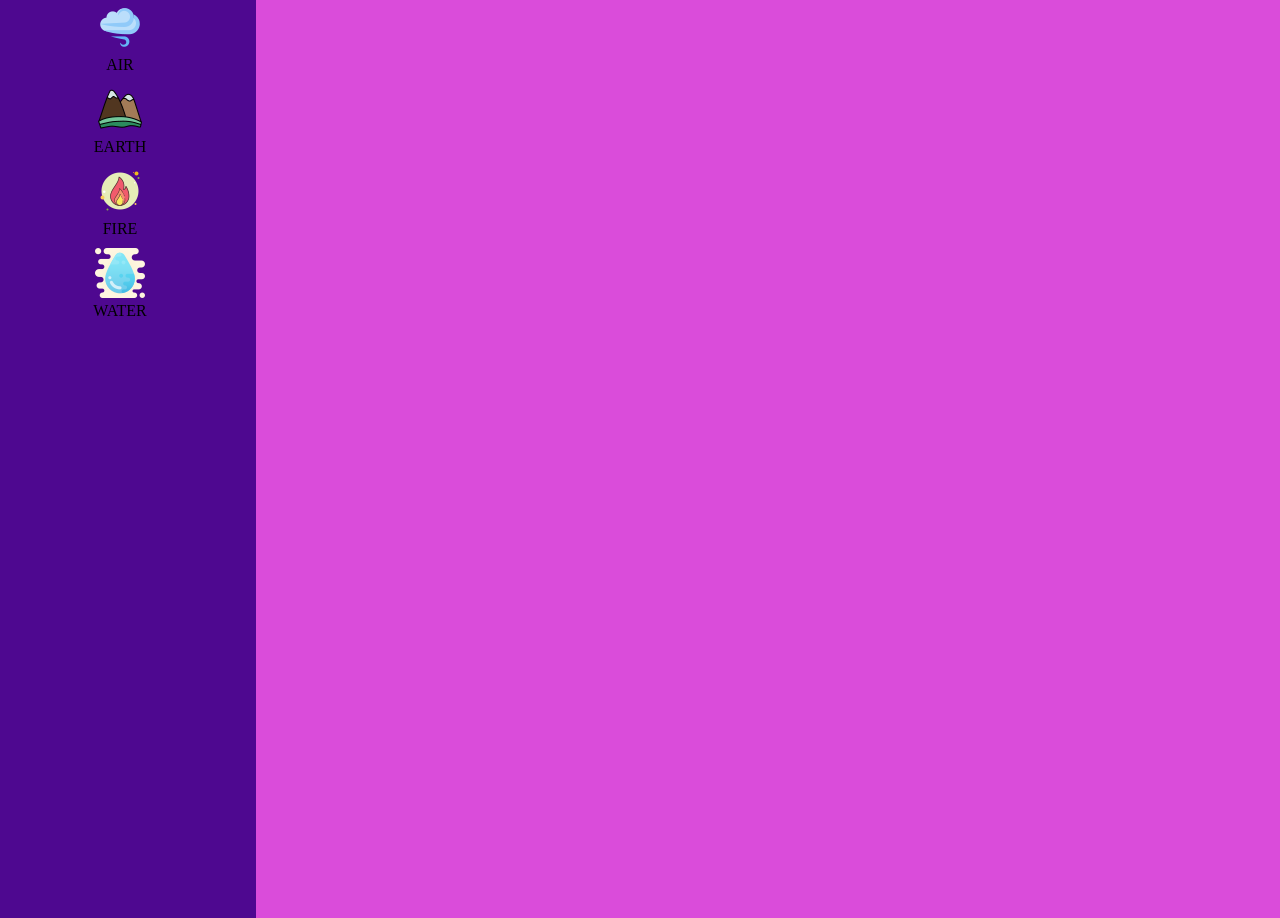
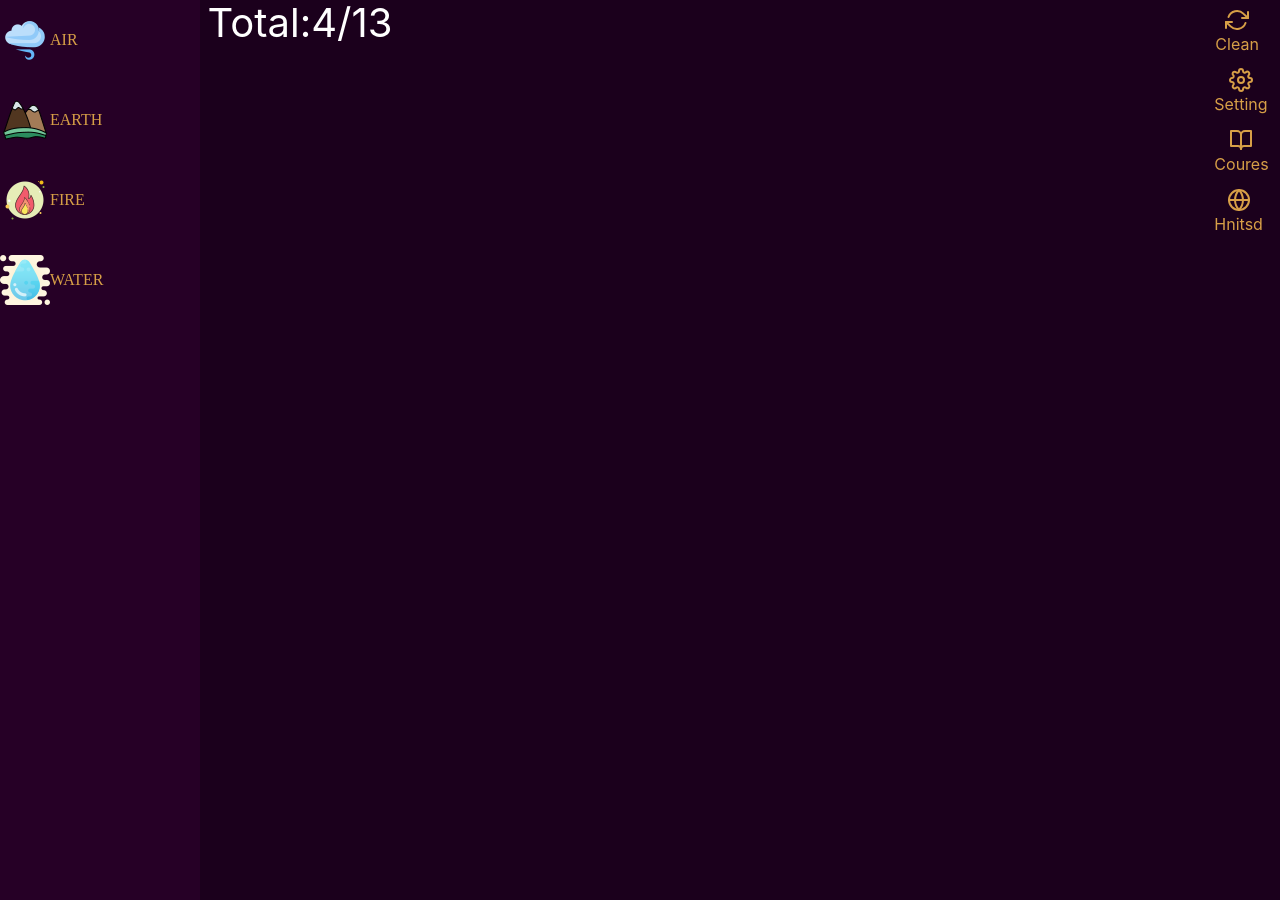
Before and after one commit to 17021110/tuan22, a React (Create React App) app: page / in a window 1280 px wide. Built offline with nearby package versions, Linux system fonts and the light colour scheme.

Commit message:
demo drag and drop
demo drag and drop

```diff
--- a/package.json
+++ b/package.json
@@ -6,14 +6,18 @@
     "@testing-library/jest-dom": "^4.2.4",
     "@testing-library/react": "^9.5.0",
     "@testing-library/user-event": "^7.2.1",
+    "bootstrap": "^4.5.2",
     "immutability-helper": "^3.1.1",
     "lodash": "^4.17.20",
     "prop-types": "^15.7.2",
     "react": "^16.13.1",
+    "react-bootstrap": "^1.3.0",
     "react-dnd": "^11.1.3",
     "react-dnd-html5-backend": "^11.1.3",
     "react-dom": "^16.13.1",
-    "react-scripts": "3.4.3"
+    "react-feather": "^2.0.8",
+    "react-scripts": "3.4.3",
+    "uuid": "^8.3.1"
   },
   "scripts": {
     "start": "react-scripts start",
--- a/src/App.css
+++ b/src/App.css
@@ -1,5 +1,6 @@
 .App {
   text-align: center;
+  display: flex;
 }
 
 .App-logo {
--- a/src/App.js
+++ b/src/App.js
@@ -8,66 +8,13 @@ import SideBar from "./components/SideBar";
 import Container from "./components/Container";
 import _ from "lodash";
 import "./App.css";
+import Homepage from "./components/Homepage";
+import { data } from "./components/data";
 // import { data } from "./components/data";
 
 function App() {
-  const [list, setList] = useState([
-    {left:null,top:null,
-      condition: "",
-      name: "AIR",
-      img: "air.png",
-      show: true
-    },
 
-    {left:null,top:null,
-      condition: "",
-      name: "EARTH",
-      img: "earth.png",
-      show: true
-    },
-    {left:null,top:null,
-      condition: "",
-      name: "FIRE",
-      img: "fire.png",
-      show: true
-    },
-    {left:null,top:null,
-      condition: "",
-      name: "WATER",
-      img: "water.png",
-      show: true
-    },
-    {left:null,top:null,
-      condition: "AIR AIR",
-      name: "PRESSURE",
-      img: "pressure.png",
-      show: false
-    },
-    {left:null,top:null,
-      condition: "FIRE FIRE",
-      name: "ENERGY",
-      img: "energy.png",
-      show: false
-    },
-    {left:null,top:null,
-      condition: "WATER WATER",
-      name: "SEA",
-      img: "sea.png",
-      show: false
-    },
-    {left:null,top:null,
-      condition: "EARTH SEA",
-      name: "PLANET",
-      img: "planet.png",
-      show: false
-    },
-    {left:null,top:null,
-      condition: "FIRE WATER",
-      name: "STEAM",
-      img: "steam.png",
-      show: false
-    }
-  ]);
+  const [list, setList] = useState(data);
   const show = item => {
     let indexList = _.findIndex(list, o=>o.name === item.name );
     setList([
@@ -75,7 +22,7 @@ function App() {
       {...item, show: true, },
       ..._.slice(list, indexList + 1)
     ]);
-    console.log(indexList, item.name);
+
   };
   return (
     <div className="App">
@@ -84,6 +31,7 @@ function App() {
         <Container listItem={list} show={show} />
         <SideBar listItems={list} />
       </DndProvider>
+      {/* <Homepage></Homepage> */}
     </div>
   );
 }
--- a/src/components/Container.js
+++ b/src/components/Container.js
@@ -4,77 +4,108 @@ import ItemTypes from "./ItemTypes";
 import Item from "./Items";
 import { data } from "./data";
 import _ from "lodash";
+import Homepage from "./Homepage";
 
 const Container = ({ listItem, show, hideSourceOnDrag }) => {
   const [list, setList] = useState([]);
+  const newlist = listItem.filter(l => l.show===true);
+  const length=newlist.length;
+  const legth1=listItem.length;
+  console.log(length)
+  // console.log(listItem)
+  // const [id,setId]=useState('');
   const [hasDropped, setHasDropped] = useState(false);
   const [, drop] = useDrop({
     accept: ItemTypes.ITEM,
     drop(item, monitor) {
       const didDrop = monitor.didDrop();
+      // console.log(didDrop)
       if (didDrop) {
-        // console.log('drop')
+        console.log('drop')
+
         return;
 
       }
-
-      // moveItem(addItem,left,top);
-      // if (item.source === "list") {
-      //   setList(list.concat({ ...item, source: "dustbin" }));
-      // }
       const delta = monitor.getClientOffset();
+      // console.log('tuan',delta)
       const left = Math.round(delta.x);
+      const id=list.length+50;
       const top = Math.round(delta.y);
       if (item.source === "dustbin") {
-        moveItem(item, left, top);
-        console.log('an')
+        if(left>300&&left<=1450 ){
+        moveItem(item, left, top,id);
         return;
       }
+      else  {
+
+        removeItem(item,id)
+
+      }
+      }
       if (item.source === "list") {
-        addItem(item, left, top);
-        console.log('tuan')
+        // const id1=list.length+50;
+        // setId(id1);
+        addItem(item, left, top,id);
+
       }
 
       setHasDropped(true);
-      return undefined;
+       return undefined;
     },
     collect: monitor => ({
       isOver: monitor.isOver(),
       isOverCurrent: monitor.isOver({ shallow: true })
     })
   });
-  const addItem = (item, left, top) => {
-    setList(list.concat({ ...item, source: "dustbin", left, top }));
+  const addItem = (item, left, top,id) => {
+
+
+
+    setList(list.concat({ ...item, source: "dustbin", left, top,id }));
+
+
   };
   const moveItem = (item, left, top) => {
-    console.log('dichuyen')
-    let index = _.findIndex(list, { name: item.name });
+    console.log(list)
+    console.log(item)
+    let index =_.findIndex(list,o=>o.id===item.id)
+    console.log(index)
     setList(
       [
         ..._.slice(list, 0, index),
-        { ...item, source: "dustbin", left, top },
+        { ...item, source: "dustbin", left, top},
         ..._.slice(list, index + 1)
       ]
     );
+
   };
-  // const [boxes,setBoxes] = useState(list);
-  // const moveItem = (item,left,top) => {
-  //   setList(
-  //     update(list,{
-  //       [item]: {
-  //         $merge: {...item,left,top}
-  //       }
-  //     })
-  //   );
-  // };
+  const removeItem=(item,id)=>{
+    // console.log(item)
+    // console.log(id)
+    // console.log(list)
+    let indexList = _.findIndex(list, o=>o.id === item.id );
+    console.log(indexList)
+    list.splice(indexList,1)
+    // console.log(list)
+
+
+  }
+
+  const remoteAllitems=()=>{
+    // console.log('xoa het')
+    // console.log(list)
+    setList([]);
+
+  }
   const CombinDrop = (item_first, item_second) => {
     let a = item_first.name + " " + item_second.name;
     let b = _.find(data, item => a === item.condition);
-    // console.log("asdas",item_first.left);
+
     return b;
   };
   const combine = (item_first, item_second) => {
     const combineItem = CombinDrop(item_first, item_second);
+    const combineItem1= CombinDrop(item_second,item_first)
     if (combineItem) {
       let indexList = _.lastIndexOf(list, item_first);
       let newItem = [
@@ -93,6 +124,26 @@ const Container = ({ listItem, show, hideSourceOnDrag }) => {
       setList([...newItem]);
       show(combineItem);
     }
+    else{
+      if(combineItem1){
+        let indexList1 = _.lastIndexOf(list, item_first);
+        let newItem1 = [
+          ..._.slice(list, 0, indexList1),
+          {
+            ...combineItem1,
+            source: "dustbin",
+            left: item_first.left,
+            top: item_first.top,
+            type: ItemTypes.ITEM
+          },
+          ..._.slice(list, indexList1 + 1)
+        ];
+
+        console.log(newItem1);
+        setList([...newItem1]);
+        show(combineItem1);
+      }
+    }
 
     hasDropped && console.log(list);
   };
@@ -102,7 +153,7 @@ const Container = ({ listItem, show, hideSourceOnDrag }) => {
 
       {listItem.length !== 0 &&
         list.map((item, index) => {
-          const { left, top } = item;
+          const { left, top,id } = item;
           return (
             <Item
               key={index}
@@ -112,10 +163,17 @@ const Container = ({ listItem, show, hideSourceOnDrag }) => {
               left={left}
               top={top}
               hideSourceOnDrag={hideSourceOnDrag}
+              id={id}
             />
+
           );
         })}
       {hasDropped && setHasDropped(false)}
+      <div className='total'>Total:{length}/{legth1}</div>
+        <Homepage
+
+          remote={remoteAllitems}
+        />
     </div>
   );
 };
--- /dev/null
+++ b/src/components/Homepage.js
@@ -0,0 +1,83 @@
+import React, { useState } from 'react'
+import '../App.css';
+import { Nav, ButtonGroup, Button, Modal, Form, Col, Image } from 'react-bootstrap';
+import 'bootstrap/dist/css/bootstrap.min.css';
+import * as Icon from 'react-feather';
+
+
+const Homepage=props=>{
+    const [modalShow1, setModalShow1] = useState(false);
+
+    return (
+        <div className='col-1' style={{ backgroundColor: '#1b001c', display: "block", justifyContent: 'space-between',position:'absolute',right:'0px' }} >
+            <div className='col-1' style={{ height: '900px', }}>
+
+                <ButtonGroup style={{ display: "block" }}>
+                    <Button style={{ height: '60px', backgroundColor: '#1b001c', borderRadius: '0px', border: '0px', color: '#d79f47' }} onClick={props.remote} >
+                        <Icon.RefreshCw />
+                        <div>
+                            <span>Clean</span>
+                        </div>
+                    </Button>
+                    <Button style={{ height: '60px', backgroundColor: '#1b001c', borderRadius: '0px', border: '0px', color: '#d79f47' }} onClick={() => setModalShow1(true)}>
+                        <Icon.Settings />
+                        <div>
+                            <span>Setting</span>
+                        </div>
+                    </Button>
+
+
+                    <Modal
+
+                        show={modalShow1}
+                        onHide={() => setModalShow1(false)}
+
+                    >
+                        <Modal.Header style={{ backgroundColor: '#fcce84', border: '0px' }}>
+                            <Modal.Title id="contained-modal-title-vcenter" >
+                                <div className='col-12' style={{ display: 'flex', justifyContent: 'flex-start' }}>
+                                    <Button style={{ height: '50px', width: '50px', backgroundColor: '#927be3', alignItems: 'center', justifyContent: "center", alignContent: 'center', display: "flex", borderRadius: '5px', marginLeft: '-35px', color: 'white' }} onClick={() => setModalShow1(modalShow1 => !modalShow1)}>
+                                        <Icon.XCircle></Icon.XCircle>
+                                    </Button>
+                                    <div className='col-10 mx-auto' ><h4 style={{ justifyContent: "center", alignContent: 'center', display: "flex", }}>SETTINGS</h4></div>
+                                </div>
+                            </Modal.Title>
+                        </Modal.Header>
+                        <Modal.Body style={{ backgroundColor: '#f8c46b' }}>
+                            <ButtonGroup vertical className='col-12'>
+                                {/* <Button className="col-sm-10 mx-auto  mb-2" variant="secondary" size="lg">left</Button> */}
+                                <div className='col-sm-10 mx-auto mb-2' style={{ justifyContent: 'space-between', display: "flex" }}>
+                                    <Button className='col-sm-3'>left</Button>
+                                    <Button className='col-sm-3'>left</Button>
+                                </div>
+                                <Button className="col-sm-10 mx-auto  mb-2" variant="secondary" size="lg">Middle</Button>
+                                <Button className="col-sm-10 mx-auto mb-2" variant="secondary" size="lg">Right</Button>
+                                <Button className="col-sm-10 mx-auto mb-2" variant="secondary" size="lg">Right</Button>
+
+                            </ButtonGroup>
+                        </Modal.Body>
+                        <Modal.Footer style={{ backgroundColor: '#f8c46b', border: '0px' }}>
+
+                        </Modal.Footer>
+                    </Modal>
+
+                    <Button style={{ height: '60px', backgroundColor: '#1b001c', borderRadius: '0px', border: '0px', color: '#d79f47' }}>
+                        <Icon.BookOpen />
+                        <div>
+                            <span>Coures</span>
+                        </div>
+                    </Button>
+                    <Button style={{ height: '60px', backgroundColor: '#1b001c', borderRadius: '0px', border: '0px', color: '#d79f47' }}>
+                        <Icon.Globe />
+                        <div>
+                            <span>Hnitsd</span>
+                        </div>
+                    </Button>
+
+                </ButtonGroup>
+            </div>
+
+        </div >
+    )
+}
+export default  Homepage;
--- a/src/components/Items.js
+++ b/src/components/Items.js
@@ -3,10 +3,10 @@ import { useDrag, useDrop } from "react-dnd";
 import ItemTypes from "./ItemTypes";
 import "./style.css";
 
-const Item = ({ item, source, combine, hideSourceOnDrag, left, top}) => {
-  // const initialItem = {}
+const Item = ({ item, source, combine, hideSourceOnDrag, left, top,id}) => {
+
   const [{isDragging, canDrag}, drag] = useDrag({
-    item: { type: ItemTypes.ITEM, name: item.name, img: item.img,source,left,top},
+    item: { type: ItemTypes.ITEM, name: item.name, img: item.img,source,left,top,id},
     collect: monitor => ({
       canDrag : monitor.canDrag(),
       isDragging : monitor.isDragging(),
@@ -23,10 +23,8 @@ const Item = ({ item, source, combine, hideSourceOnDrag, left, top}) => {
       )
       return
       combineItem()
+      setHasDropped(true);
 
-      console.log("item", left);
-      setHasDropped(true);
-      // combine(dispatch({type:'ADD'}))
     },
     collect: monitor => ({
       dropItem: monitor.getItem(),
@@ -38,15 +36,7 @@ const Item = ({ item, source, combine, hideSourceOnDrag, left, top}) => {
     combine(item, dropItem);
   };
 
-  // const reducer = (item,action) => {
-  //   switch(action.type){
-  //     case 'ADD':
-  //       return <img src={require('../Images/water.png')} alt="anh" />;
-  //     default:
-  //       return initialItem;
-  //   }
-  // }
-  // const [,dispatch] = useReducer(reducer,initialItem);
+
 
 
 hideSourceOnDrag = source === "dustbin" ? true:false
@@ -58,12 +48,12 @@ hideSourceOnDrag = source === "dustbin" ? true:false
   let refType = canDrag ? drag : drop
 
   return (
-    <div>
+
       <div ref={refType} className="items" style={{left,top}}>
         <img src={require("../Images/" + item.img)} alt="anh" />
         <div className="text">{item.name}</div>
       </div>
-    </div>
+
   );
 };
 export default Item;
--- a/src/components/data.js
+++ b/src/components/data.js
@@ -2,44 +2,51 @@ export const data = [{
         condition: "",
         name: "AIR",
         img: "air.png",
-        show: true
+        show: true,
+        id:1
     },
 
     {
         condition: "",
         name: "EARTH",
         img: "earth.png",
-        show: true
+        show: true,
+        id:2
     },
     {
         condition: "",
         name: "FIRE",
         img: "fire.png",
-        show: true
+        show: true,
+        id:3
     },
     {
         condition: "",
         name: "WATER",
         img: "water.png",
-        show: true
+        show: true,
+        id:4
     },
     {
         condition: "AIR AIR",
         name: "PRESSURE",
         img: "pressure.png",
-        show: false
+        show: false,
+        id:5
     },
     {
         condition: "FIRE FIRE",
         name: "ENERGY",
         img: "energy.png",
-        show: false
+        show: false,
+        id:6
     },
     {
         condition: "WATER WATER",
         name: "SEA",
         img: "sea.png",
         show: false
+        ,id:7
     },
     {
         left: null,
@@ -47,14 +54,62 @@ export const data = [{
         condition: "EARTH SEA",
         name: "PLANET",
         img: "planet.png",
-        show: false
+        show: false,
+        id:8
     },
+
     {
         left: null,
         top: null,
         condition: "FIRE WATER",
         name: "STEAM",
         img: "steam.png",
-        show: false
-    }
+        show: false,
+        id:9
+    },
+    {
+        left: null,
+        top: null,
+        condition: "AIR EARTH",
+        name: "HUMAN",
+        img: "human.png",
+        show: false,
+        id:10
+    },
+    {
+        left: null,
+        top: null,
+        condition: "STEAM WATER",
+        name: "ICEMAN",
+        img: "ice-man.png",
+        show: false,
+        id:11
+    },
+    // {
+    //     left: null,
+    //     top: null,
+    //     condition: "WATER STEAM",
+    //     name: "ICEMAN",
+    //     img: "ice-man.png",
+    //     show: false,
+    //     id:12
+    // }
+    {
+        left: null,
+        top: null,
+        condition: "STEAM FIRE",
+        name: "FIREMAN",
+        img: "fire-man.png",
+        show: false,
+        id:12
+    },
+    {
+        left: null,
+        top: null,
+        condition: "HUMAN FIRE",
+        name: "IRONMAN",
+        img: "iron-man.png",
+        show: false,
+        id:18
+    },
 ]
--- a/src/components/style.css
+++ b/src/components/style.css
@@ -1,31 +1,54 @@
 .listcss {
-    width: 20%;
-    height: 918px;
-    background-color: rgb(78, 8, 144);
-    position: absolute;
+    width: 200px;
+    height: 900px;
+    background-color: #260026;
+    position: relative;
+    display: block;
+    color: #d79f47;
+
 }
 
-.items {
+.listcss .items {
     cursor: move;
     width: 80px;
     height: 80px;
-    margin: 2px 0 0 80px;
+   display: flex;
     position: relative;
+    text-align: center;
+    align-items: center;
+}
+.dustbin .items {
+    cursor: move;
+    width: 80px;
+    height: 80px;
+    position: absolute;
+    border-radius: 40px;
 }
 
 .dustbin {
-    width: 80%;
-    height: 908px;
-    float: right;
+    width: 100%;
+    height: 900px;
     color: white;
-    padding: 5px;
+    right: 0px;
     line-height: 5px;
     display: inline-flex;
-    background-color: rgb(218, 76, 218);
-    position: relative;
+    background-color: #1b001c;
+    position: absolute;;
+
 }
 
 .text {
     font-family: 'Times New Roman', Times, serif;
     align-content: center;
 }
+.total{
+    position: absolute;
+    color:white;
+    height:100px;
+    width: 200px;
+    left: 200px;
+    top:20px;
+    align-items: center;
+    justify-content: center;
+    font-size: 40px;
+}
```
Also changed, not shown: src/components/test.js (deleted), 1 other file (tests, documents, lock files or other folders).
